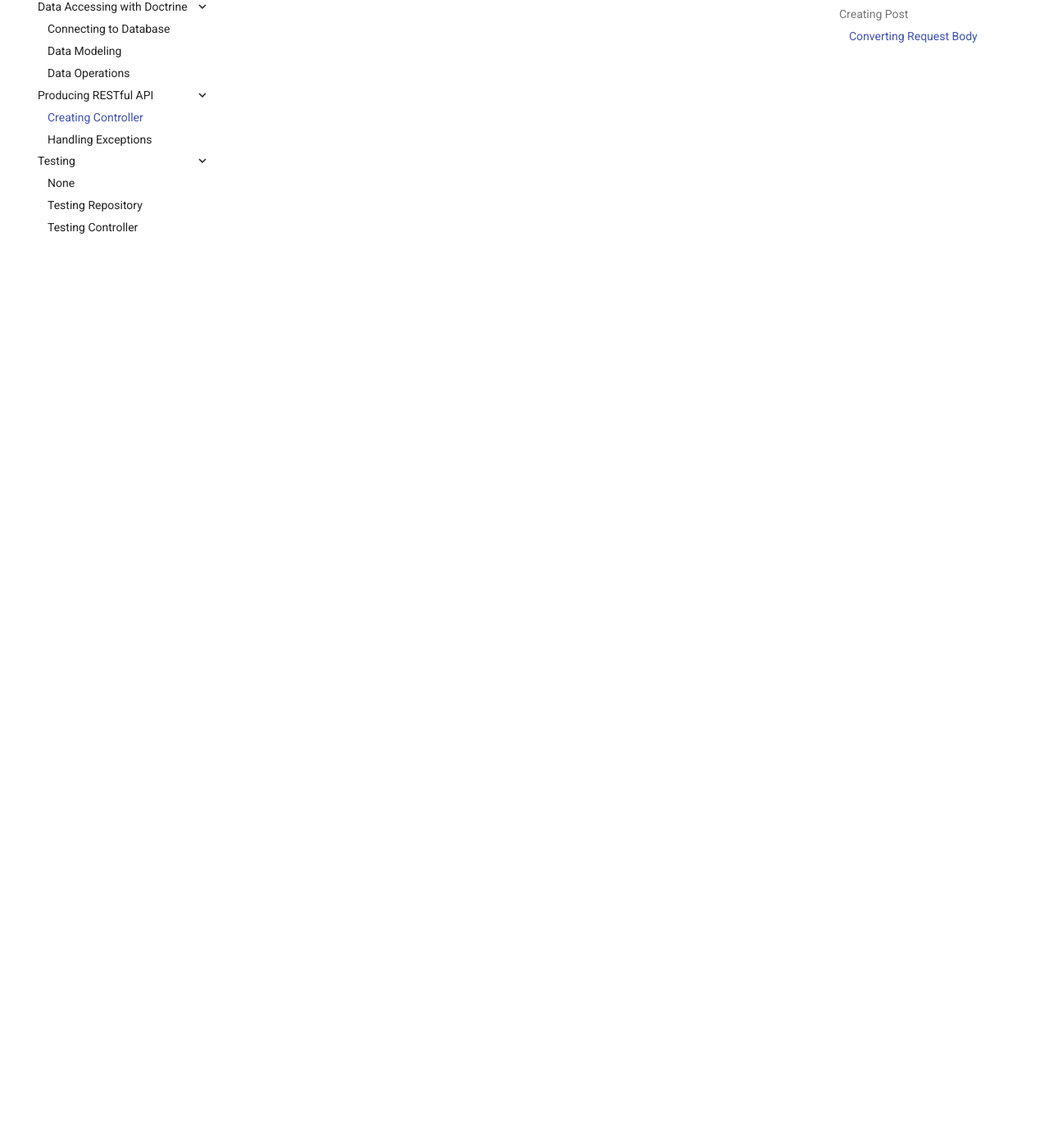
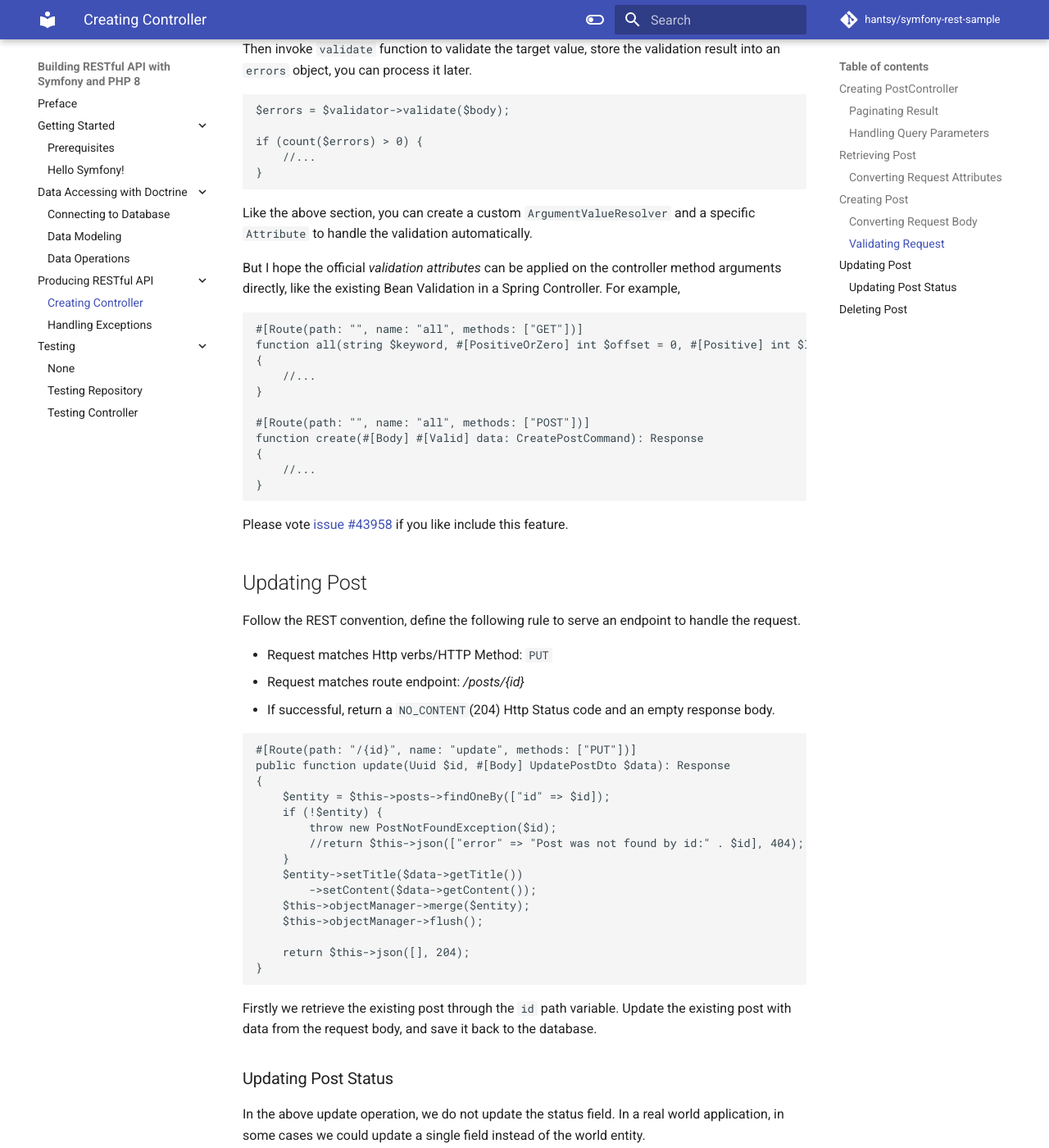
Before and after one commit to ZigZag48/symfony-sample-api, an MkDocs documentation site: the page built from docs/api/postctl.md, in a window 1280 px wide and 1400 px high, scrolled down 10066 px. Shown: the whole window at 82% size. Built offline with MkDocs 1.6.1 and Material for MkDocs 9.7.7, drawn with Linux system fonts in a browser that asks for light colours; comment, search, counter and statistics services are not loaded; some of the changed text lies outside the part shown.

Commit message:
docs: update postctl.md

````diff
--- a/docs/api/postctl.md
+++ b/docs/api/postctl.md
@@ -122,7 +122,7 @@ class Page
 }
 ```
 
-### Customzing ArgumentResolver
+### Handling Query Parameters
 
 In the `PostController` , let's improve the the function which serves the route `/posts`, make it accept query parameters like */posts?q=Symfony&offset=0&limit=10*, and ensure the parameters are optional.
 
@@ -306,7 +306,7 @@ The `id` in the URI is a string,  can not be  used  as `Uuid`  directly.
 
 Symfony provides `ParamConverter` to convert the request attributes to the target type. We can create a custom `ParamConverter` to archive the purpose.
 
-### Customizing ParamConverter
+### Converting Request Attributes
 
 Create a  new class `UuidParamCovnerter` under *src/Request/* folder.
 
@@ -470,3 +470,124 @@ curl -v http://localhost:8000/posts -H "Content-Type:application/json" -d "{\"ti
 <
 []
 ```
+
+### Validating Request
+
+In the last section,  we convert the request body into an plain object. To validate the object, generally we can inject a `Validator` service.
+
+```php
+__constructor(ValidatorInterface $validator, ...){}
+```
+
+Then invoke `validate` function to validate the target value, store the validation result into an  `errors` object,  you can process it later.
+
+```php
+$errors = $validator->validate($body);
+
+if (count($errors) > 0) {
+    //...
+}
+```
+
+Like the above section, you can create  a custom  `ArgumentValueResolver`  and a specific `Attribute` to handle the validation automatically.
+
+But I hope the official *validation attributes* can be applied on the controller method arguments directly,  like the existing Bean Validation in a Spring Controller. For example,
+
+```php
+#[Route(path: "", name: "all", methods: ["GET"])]
+function all(string $keyword, #[PositiveOrZero] int $offset = 0, #[Positive] int $limit = 20): Response
+{
+    //...
+}
+
+#[Route(path: "", name: "all", methods: ["POST"])]
+function create(#[Body] #[Valid] data: CreatePostCommand): Response
+{
+    //...
+}
+```
+
+Please vote [issue #43958](https://github.com/symfony/symfony/issues/43958) if you like include this feature.
+
+## Updating Post
+
+Follow the REST convention, define the following rule to serve an endpoint to handle the request.
+
+* Request matches Http verbs/HTTP Method: `PUT`
+* Request matches route endpoint: */posts/{id}*
+* If successful, return a `NO_CONTENT`(204) Http Status code and an empty response body.
+
+```php
+#[Route(path: "/{id}", name: "update", methods: ["PUT"])]
+public function update(Uuid $id, #[Body] UpdatePostDto $data): Response
+{
+    $entity = $this->posts->findOneBy(["id" => $id]);
+    if (!$entity) {
+        throw new PostNotFoundException($id);
+        //return $this->json(["error" => "Post was not found by id:" . $id], 404);
+    }
+    $entity->setTitle($data->getTitle())
+        ->setContent($data->getContent());
+    $this->objectManager->merge($entity);
+    $this->objectManager->flush();
+
+    return $this->json([], 204);
+}
+```
+
+Firstly we retrieve the existing post through the `id` path variable.   Update the existing  post with data from the request body, and save it back to the database.
+
+### Updating Post Status
+
+In the above update operation, we do not update the status field. In a real world application, in some cases we could update a single field instead of the world entity.
+
+The status field of a `Post` can be updated via a standalone endpoint.
+
+Follow the REST convention, define the following rule to serve an endpoint to handle the request.
+
+* Request matches Http verbs/HTTP Method: `PUT`
+* Request matches route endpoint: */posts/{id}/status*
+* If successful, return a `NO_CONTENT`(204) Http Status code and an empty response body.
+
+```php
+#[Route(path: "/{id}/status", name: "update_status", methods: ["PUT"])]
+public function updateStatus(Uuid $id, #[Body] UpdatePostStatusDto $data): Response
+{
+    $entity = $this->posts->findOneBy(["id" => $id]);
+    if (!$entity) {
+        throw new PostNotFoundException($id);
+        //return $this->json(["error" => "Post was not found by id:" . $id], 404);
+    }
+    echo "update post status::::" . PHP_EOL;
+    var_export($data);
+    $entity->setStatus($data->getStatus());
+    $this->objectManager->merge($entity);
+    $this->objectManager->flush();
+
+    return $this->json([], 204);
+}
+```
+
+## Deleting Post
+
+Follow the REST convention, define the following rule to serve an endpoint to handle the request.
+
+* Request matches Http verbs/HTTP Method: `DELETE`
+* Request matches route endpoint: */posts/{id}*
+* If successful, return a `NO_CONTENT`(204) Http Status code and an empty response body.
+
+```php
+#[Route(path: "/{id}", name: "delete", methods: ["DELETE"])]
+public function deleteById(Uuid $id): Response
+{
+    $entity = $this->posts->findOneBy(["id" => $id]);
+    if (!$entity) {
+        throw new PostNotFoundException($id);
+        //return $this->json(["error" => "Post was not found by id:" . $id], 404);
+    }
+    $this->objectManager->remove($entity);
+    $this->objectManager->flush();
+
+    return $this->json([], 204);
+}
+```
````
